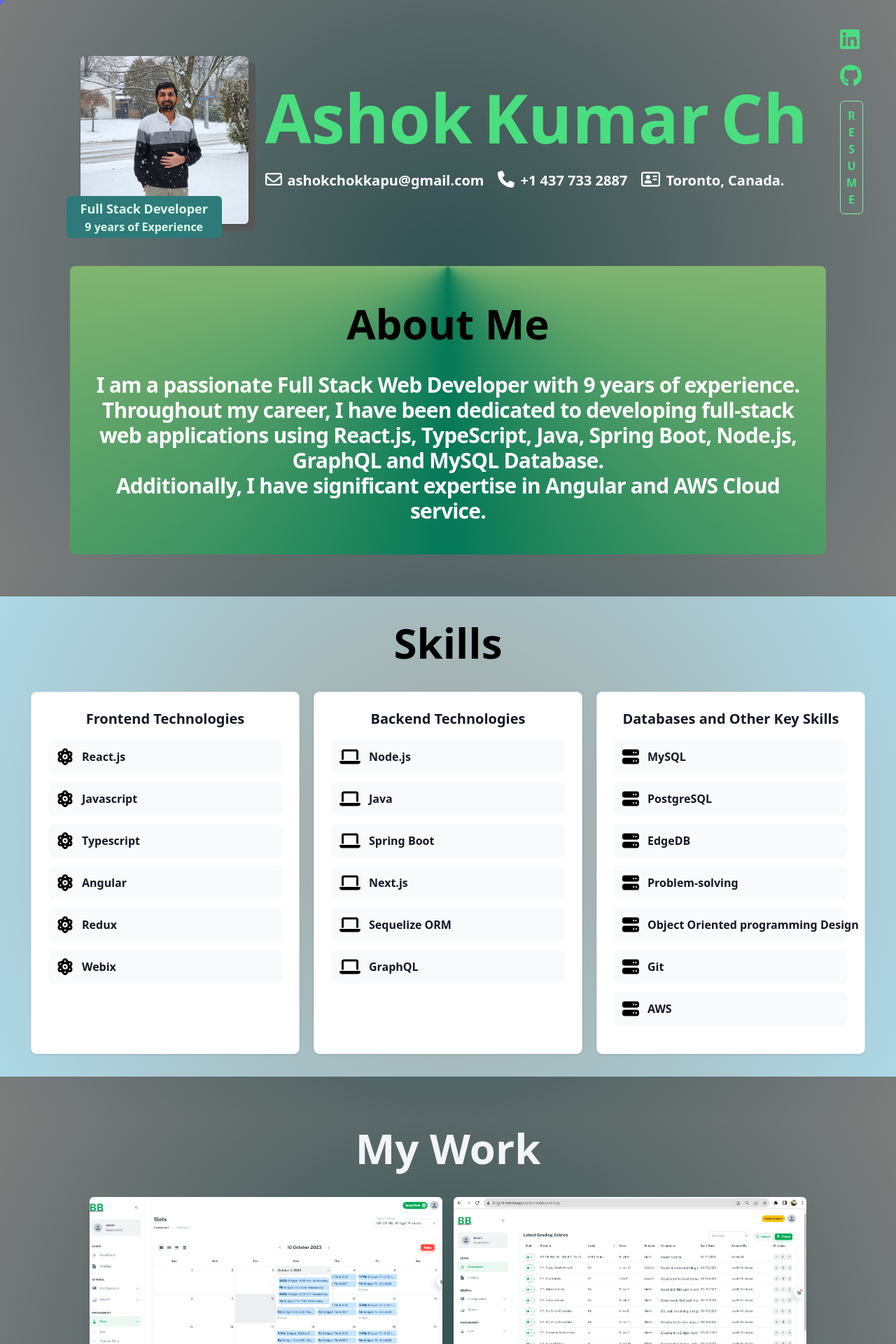
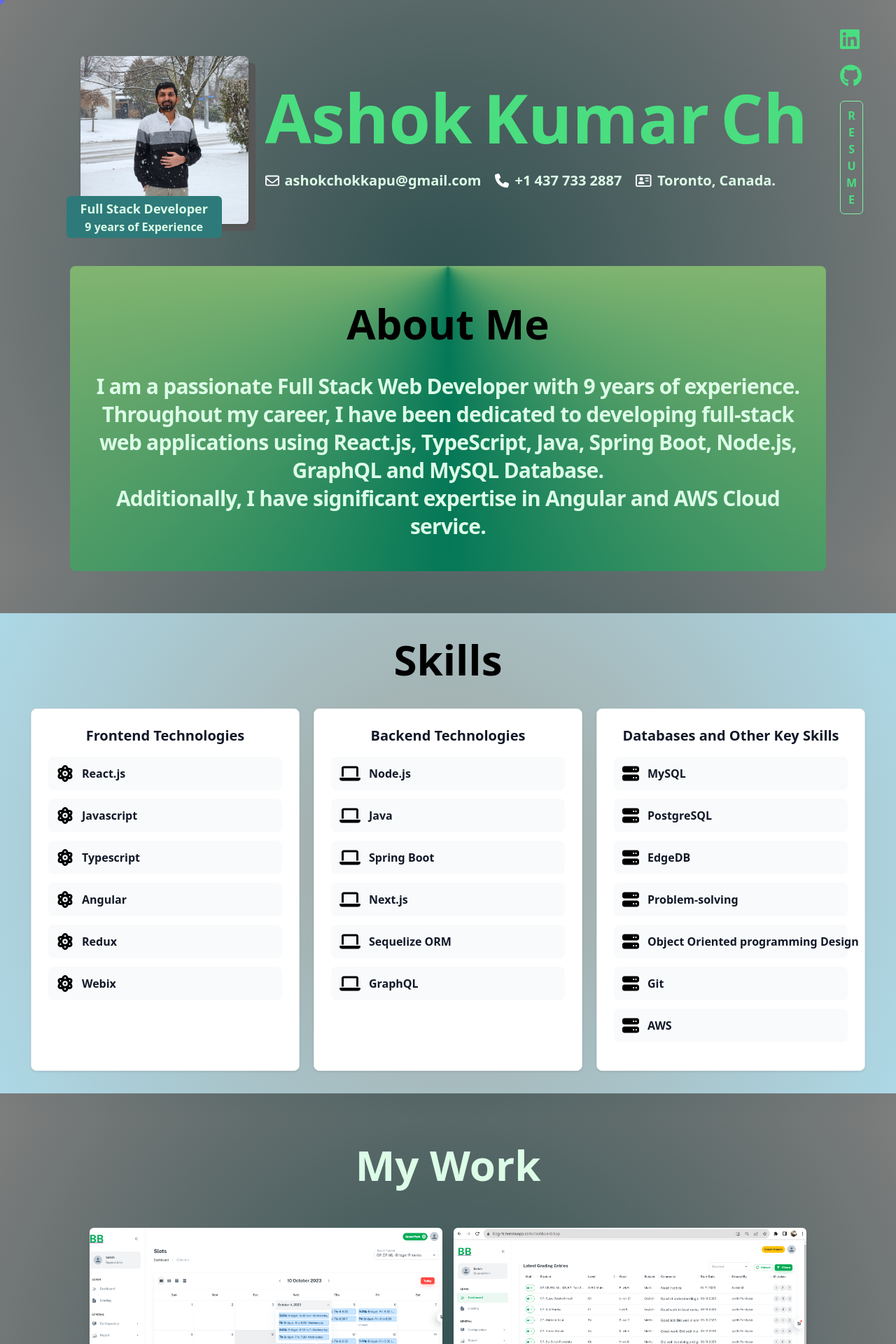
Before and after one commit to abvsashok/portfolio, a React (Vite) app: page / in a window 1280 px wide. Shown: the top 1920 px of the page at 70% size. Built offline with nearby package versions, Linux system fonts and the light colour scheme.

Commit message:
minor corrections

```diff
--- a/src/components/Interface.jsx
+++ b/src/components/Interface.jsx
@@ -12,9 +12,7 @@ const Section = (props) => {
   // flex flex-col items-start justify-center
   return (
     <motion.section
-      className={`
-
-  `}
+      className={``}
       initial={{
         opacity: 1,
         y: 5,
@@ -46,20 +44,16 @@ export const Interface = ({ section }) => {
         <div className="bg-[conic-gradient(at_top,_var(--tw-gradient-stops))] from-yellow-200 via-emerald-700 to-yellow-200  p-4 my-10 mx-3 md:mx-20 md:p-8 bg-white rounded-lg  dark:bg-gray-800 text-center" id="about" role="tabpanel" aria-labelledby="about-tab">
           <h2 className="text-6xl font-extrabold my-5 mb-10 border-solid border-b-3 border-green-400">About Me</h2>
 
-          <h2 className="mb-3 text-xl md:text-3xl font-bold tracking-tight text-white dark:text-white leading-9 md:leading-9">{data.about?.split("..").map((a) => (<>{a}.<br /></>))} </h2>
+          <h2 className="mb-3 text-xl md:text-3xl font-bold tracking-tight text-green-100 dark:text-white leading-8 md:leading-10">{data.about?.split("..").map((a) => (<>{a}.<br /></>))} </h2>
         </div>
       </motion.button>
       <SkillsSections />
-      <div className="relative flex overflow-hidden align-middle justify-center" style={{
-
-      }}>
+      <div className="relative flex overflow-hidden align-middle justify-center">
         <div className="flex flex-col gap-6 p-4 my-10 mx-3 md:mx-20 md:p-8">
-          <h1 className="text-3xl md:text-6xl font-extrabold leading-snug text-center">
-            <span className="text-6xl font-extrabold my-5 mb-10 border-solid border-b-3 border-green-400 text-gray-100 px-1">My Work</span>
+          <h1 className="text-3xl md:text-6xl font-extrabold leading-snug text-center mb-5">
+            <span className="text-6xl font-extrabold my-5 border-solid border-b- border-green-400 text-gray-100 px-1 text-green-100">My Work</span>
           </h1>
           <Projects />
-
-
         </div>
 
       </div>
@@ -92,43 +86,32 @@ export const HomeBanner = () => {
             />
 
           </div>
-          {/* <img src="images/vamsi-profile.jpeg" className="border-stone-500" /> */}
         </div>
       </div>
       <div className="text-center p-3 md:4/4 w-3/4 items-center">
-        {/* <ProjectsSection /> */}
-        {/* <div className="flex flex-col md:flex-row gap-3 my-3 justify-end">
-          <div className="flex space-x-2  px-2 justify-center">
-
-            <span className="text-white font-bold text-xl md:text-2xl border-b-3 text-center border-green-200">{data.designation}</span>
-          </div>
-
-        </div> */}
         <TitleFlip text={data.name} />
         <div className="flex flex-col md:flex-row gap-5 my-2 mt-7 ">
-          <div className="flex space-x-2 justify-center">
+          <div className="flex space-x-2 justify-center items-center">
             <span>
-              <FontAwesomeIcon icon={faEnvelope} className="text-white" size="xl" />
+              <FontAwesomeIcon icon={faEnvelope} className="text-white" size="lg" />
             </span>
-            <span className="text-white font-bold  text-xl text-center">{data.email}</span>
+            <span className="text-green-100 font-bold  text-xl text-center">{data.email}</span>
           </div>
-          <div className="flex space-x-2 justify-center">
+          <div className="flex space-x-2 justify-center items-center">
             <span>
-              <FontAwesomeIcon icon={faPhone} className="text-white" size="xl" />
+              <FontAwesomeIcon icon={faPhone} className="text-white" size="lg" />
             </span>
-            <span className="text-white font-bold  text-xl text-center">{data.phone}</span>
+            <span className="text-green-100 font-bold  text-xl text-center">{data.phone}</span>
           </div>
-          <div className="flex space-x-2 justify-center">
+          <div className="flex space-x-2 justify-center items-center">
             <span>
-              <FontAwesomeIcon icon={faAddressCard} className="text-white" size="xl" />
+              <FontAwesomeIcon icon={faAddressCard} className="text-white" size="lg" />
             </span>
-            <span className="text-white font-bold  text-xl text-center">{data.address}</span>
+            <span className="text-green-100 font-bold  text-xl text-center">{data.address}</span>
           </div>
         </div>
       </div>
     </div>
-
-
   </>
 }
 
--- a/src/components/Projects.jsx
+++ b/src/components/Projects.jsx
@@ -7,7 +7,7 @@ const Card = ({ imageSrc, title, description }) => {
       <img
         src={imageSrc}
         alt={title}
-        className="w-full transition-transform duration-300 transform group-hover:scale-110"
+        className="w-full h-full transition-transform duration-300 transform group-hover:scale-110"
       />
       {/* Text Overlay */}
       <div className="absolute inset-0 flex items-center justify-center opacity-0 bg-black bg-opacity-50 group-hover:opacity-100 transition-opacity duration-300">
```
Also changed, not shown: 1 other file (tests, documents, lock files or other folders).
